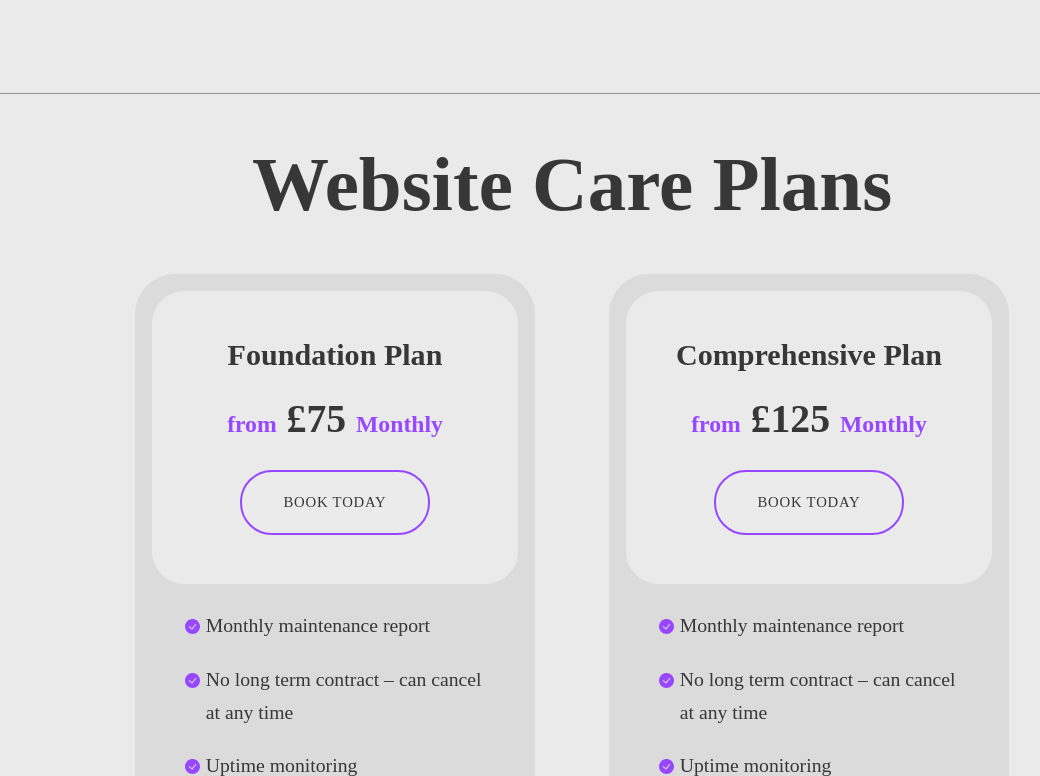
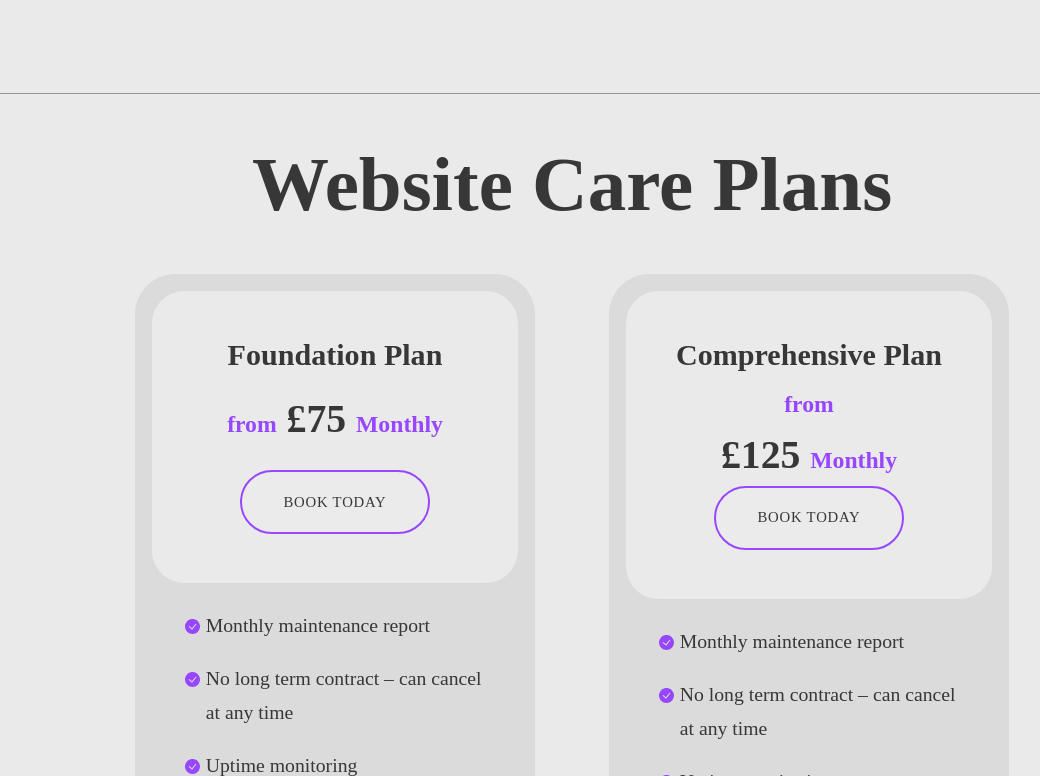
Before and after one commit to Hannah-Ogunyinka/bayagardenstudio, an Astro site: page /website-care-plan in a window 1280 px wide. Shown: the part 1377-2153 px from the top of the page, without its empty margins (68-1108 px from the left). Built offline with nearby package versions, Linux system fonts and the light colour scheme; Astro itself is replaced by a stand-in of ours.

Commit message:
Match the care plan page to the theme
Two plan columns down to 782px with flush stacking below, the theme's
two-line Comprehensive price, centred shrink-wrapped prices at body line
height, a gap under the Support title, a blank line between the second
column's paragraphs, and the illustration kept inside the 1920px frame.
Outline buttons tighten on small phones as in core-button.css.

Co-Authored-By: Claude Opus 5.5 <noreply@anthropic.com>
Claude-Session: https://claude.ai/code/session_01Wts3YrB7oTDSWyo8ewD1KV

```diff
--- a/design-system-source/tokens.template.css
+++ b/design-system-source/tokens.template.css
@@ -147,6 +147,7 @@
   --measure-intro: 37.5rem;             /* 600px: centred page intros */
   --measure-cta: 40.625rem;             /* 650px: call-to-action headings */
   --measure-plan: 25rem;                /* 400px: pricing plan cards */
+  --plan-column: 26.625rem;             /* 426px: care plan column holding one card */
   --measure-project: 23.75rem;          /* 380px: project card summaries */
   --measure-photo: 43.75rem;            /* 700px: photography panel */
 
--- a/src/components/services/ServiceHero.astro
+++ b/src/components/services/ServiceHero.astro
@@ -22,7 +22,7 @@ const hasAction = Astro.slots.has('action');
 
 <header class="service-hero">
   <p class="service-hero__eyebrow">{eyebrow}</p>
-  <h1 class:list={[`service-hero__title--${size}`]}>{title}</h1>
+  <h1 class:list={[`service-hero__title--${size}`, { 'service-hero__title--spaced': hasAction }]}>{title}</h1>
   <div class:list={['service-hero__foot', { 'service-hero__foot--action': hasAction, 'service-hero__foot--ruled': ruled }]}>
     <p class:list={['service-hero__intro', { 'service-hero__intro--wide': introWidth === 'wide' }]}>{intro}</p>
     {hasAction && <div class="service-hero__action"><slot name="action" /></div>}
@@ -62,6 +62,11 @@ const hasAction = Astro.slots.has('action');
 
   .service-hero__title--small {
     font-size: var(--text-display-sm);
+  }
+
+  /* With an action row (Support), the theme's title keeps its block gap below. */
+  .service-hero__title--spaced {
+    margin-bottom: var(--space-sm);
   }
 
   .service-hero__intro.service-hero__intro--wide {
--- a/src/components/ui/Button.astro
+++ b/src/components/ui/Button.astro
@@ -66,7 +66,12 @@ const { href, variant = 'fill', arrow = false, size = 'default', class: classNam
     border-color: var(--color-purple);
     background-color: var(--color-glass);
     color: var(--color-text);
-    font-weight: 500;
+    font-weight: var(--weight-medium);
+
+    /* Theme core-button.css: outline buttons tighten on small phones. */
+    @media (--xs-down) {
+      padding: 0.8em 2.4em;
+    }
   }
 
   .button--outline:hover {
--- a/src/pages/website-care-plan.astro
+++ b/src/pages/website-care-plan.astro
@@ -36,6 +36,8 @@ const plans = [
   {
     name: 'Comprehensive plan',
     price: 125,
+    /* The theme sets this price on two lines, with a blank line under "from". */
+    stacked: true,
     features: [
       ...shared,
       'Daily cloud back ups',
@@ -88,7 +90,7 @@ const plans = [
       </p>
       <p>Baya Garden Studio will handle all the technical details, so you can focus on running your business.</p>
     </div>
-    <div>
+    <div class="why__lined">
       <p>
         We’ll keep your website software up-to-date, perform regular backups to prevent data loss, and optimise the
         backend codebase and assets to keep your site responsive and performant.
@@ -104,13 +106,21 @@ const plans = [
     <h2 id="pricing-title">Website Care Plans</h2>
     <div class="plans">
       {
-        plans.map(({ name, price, features }) => (
+        plans.map(({ name, price, features, stacked }) => (
           <article class="plan" aria-labelledby={`plan-${price}`}>
             <div class="plan__head">
               <h3 id={`plan-${price}`}>{name}</h3>
-              <p class="plan__price">
-                <span class="plan__unit">from</span> £{price} <span class="plan__unit">Monthly</span>
-              </p>
+              {stacked ? (
+                <p class="plan__price plan__price--stacked">
+                  <span class="plan__unit">from</span>
+                  <br />
+                  <br />£{price} <span class="plan__unit">Monthly</span>
+                </p>
+              ) : (
+                <p class="plan__price">
+                  <span class="plan__unit">from</span> £{price} <span class="plan__unit">Monthly</span>
+                </p>
+              )}
               <Button href="/contact/" variant="outline" aria-describedby={`plan-${price}`}>
                 Book today
               </Button>
@@ -131,9 +141,12 @@ const plans = [
 </BaseLayout>
 
 <style>
+  /* Kept inside the 1920px frame on very wide screens, as on the live site. */
   .illustration img {
     display: block;
     width: 100%;
+    max-width: var(--container-wide);
+    margin-inline: auto;
     height: auto;
     margin-block: var(--space-md);
   }
@@ -156,10 +169,19 @@ const plans = [
     margin-block: 0 var(--stack-s);
   }
 
+  /* The theme's second column is one paragraph split by a blank line. */
+  .why__lined p {
+    margin-bottom: 1lh;
+  }
+
+  .why p:last-child {
+    margin-bottom: 0;
+  }
+
   .pricing {
     max-width: var(--container-wide);
     margin-inline: auto;
-    padding: var(--space-md) var(--space-md) var(--space-2xl);
+    padding: var(--space-md);
   }
 
   .pricing h2 {
@@ -173,16 +195,24 @@ const plans = [
     text-align: center;
   }
 
+  /* Theme: two 426px columns side by side down to 782px, each card capped
+     at 400px and centred in its column. */
   .plans {
-    display: flex;
-    flex-wrap: wrap;
+    display: grid;
+    grid-template-columns: repeat(2, minmax(0, var(--plan-column)));
     justify-content: center;
-    align-items: flex-start;
-    /* The live cards sit 13px in from each 426px column. */
-    gap: var(--space-md) calc(var(--space-md) + 2 * 0.8125rem); /* token-exempt: live column inset */
+    align-items: start;
+    gap: var(--space-md);
+
+    /* Stacked WordPress columns sit flush. */
+    @media (--md-down) {
+      grid-template-columns: minmax(0, 1fr);
+      gap: 0;
+    }
   }
 
   .plan {
+    justify-self: center;
     width: min(100%, var(--measure-plan));
     padding: var(--space-sm);
     border: var(--border-hairline) solid var(--color-grey-200);
@@ -211,13 +241,20 @@ const plans = [
     text-transform: capitalize;
   }
 
+  /* Theme: the price shrinks to its text and is centred; when it wraps on very
+     wide screens, "Monthly" drops to a left-aligned second line. */
   .plan__price {
     margin: 0;
     font-size: var(--text-h2-sm);
     font-weight: var(--weight-bold);
-    /* Wrapped prices stay compact, as on the live site; padding keeps one-line prices at full height. */
-    padding-block: 0.33em;
-    line-height: 1.05;
+    line-height: var(--leading-body);
+    text-align: start;
+  }
+
+  /* Theme: line-height 0.7 on the centred two-line price, so the gap under "from" stays tight. */
+  .plan__price--stacked {
+    line-height: 0.7; /* token-exempt: theme's stacked price */
+    text-align: center;
   }
 
   /* Bold at 18.66px or more, so the brighter purple passes large-text contrast. */
@@ -225,11 +262,6 @@ const plans = [
     color: var(--color-purple);
     font-size: var(--text-lead);
     font-weight: var(--weight-bold);
-  }
-
-  .plan__head :global(.button) {
-    padding-inline: 2.8em;
-    font-weight: var(--weight-medium);
   }
 
   .plan__features {
--- a/src/styles/tokens.css
+++ b/src/styles/tokens.css
@@ -177,6 +177,7 @@
   --measure-intro: 37.5rem;             /* 600px: centred page intros */
   --measure-cta: 40.625rem;             /* 650px: call-to-action headings */
   --measure-plan: 25rem;                /* 400px: pricing plan cards */
+  --plan-column: 26.625rem;             /* 426px: care plan column holding one card */
   --measure-project: 23.75rem;          /* 380px: project card summaries */
   --measure-photo: 43.75rem;            /* 700px: photography panel */
 
```
